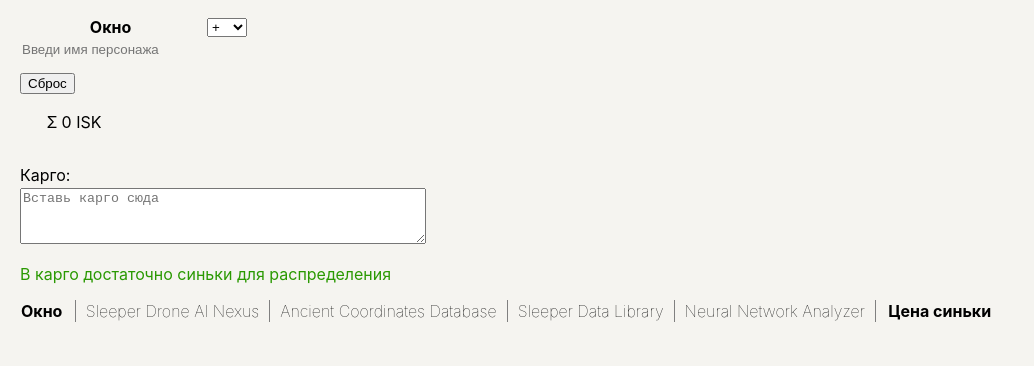
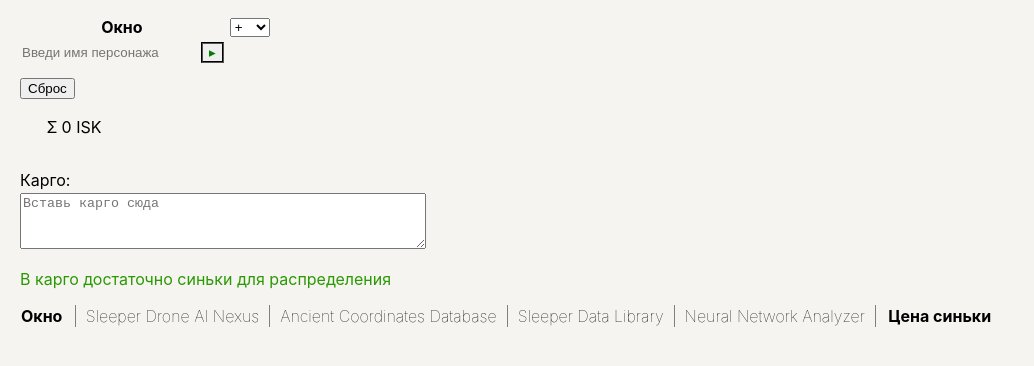
Before and after one commit to alpha02x/crabber, a React (Create React App) app: page / in a window 1280 px wide. Shown: the top 366 px of the page, without its empty margins (0-1034 px from the left). Built offline with nearby package versions, Linux system fonts and the light colour scheme.

Commit message:
add char addition button

```diff
--- a/src/components/AnomaliesTable/AnomaliesTable.css
+++ b/src/components/AnomaliesTable/AnomaliesTable.css
@@ -38,6 +38,7 @@
     border: 0px;
     min-width: 150px;
     background-color: #f5f4f0;
+    display: inline;
 }
 
 .checkboxExplanation {
@@ -62,6 +63,17 @@
     float: right;
 }
 
+.charAdditionControl {
+    white-space: nowrap;
+}
+
+.addCharButton {
+    margin-top: 4px;
+    color: green;
+    display: inline;
+    border-style: groove;
+}
+
 .resetButton {
     margin-top: 15px;
     margin-bottom: 15px;
--- a/src/components/AnomaliesTable/CharAdditionControl.tsx
+++ b/src/components/AnomaliesTable/CharAdditionControl.tsx
@@ -1,23 +1,47 @@
-import React, { KeyboardEvent } from "react";
+import React, { ChangeEvent, KeyboardEvent } from "react";
 
 type CharAdditionControlProps = {
 	addChar: (char: string) => void;
 };
 
-export class CharAdditionControl extends React.Component<CharAdditionControlProps> {
+type CharAdditionControlState = {
+	charName: string;
+};
+
+export class CharAdditionControl extends React.Component<CharAdditionControlProps, CharAdditionControlState> {
+	state = { charName: "" };
 	onKeyDown(event: KeyboardEvent<HTMLInputElement>) {
 		if (event.key === "Enter") {
-			if (event.currentTarget.value === "") return;
-			this.addNewChar(event.currentTarget.value);
-			event.currentTarget.value = "";
+			this.addNewChar(this.state.charName);
 		}
 	}
 
 	addNewChar(char: string) {
+		if (char === "") return;
 		this.props.addChar(char);
+		(document.getElementById("charAdditionControl") as HTMLTextAreaElement).value = "";
+	}
+
+	onChange(event: ChangeEvent<HTMLInputElement>) {
+		this.setState({ charName: event.currentTarget.value });
 	}
 
 	render(): React.ReactNode {
-		return <input className="charAdditionControl" placeholder="Введи имя персонажа" onKeyDown={this.onKeyDown.bind(this)} type="text"></input>;
+		return (
+			<div className="charAdditionControl">
+				{" "}
+				<input
+					id="charAdditionControl"
+					className="charAdditionControl"
+					placeholder="Введи имя персонажа"
+					onChange={this.onChange.bind(this)}
+					onKeyDown={this.onKeyDown.bind(this)}
+					type="text"
+				></input>
+				<button onClick={() => this.addNewChar(this.state.charName)} className="addCharButton">
+					▸
+				</button>
+			</div>
+		);
 	}
 }
```
